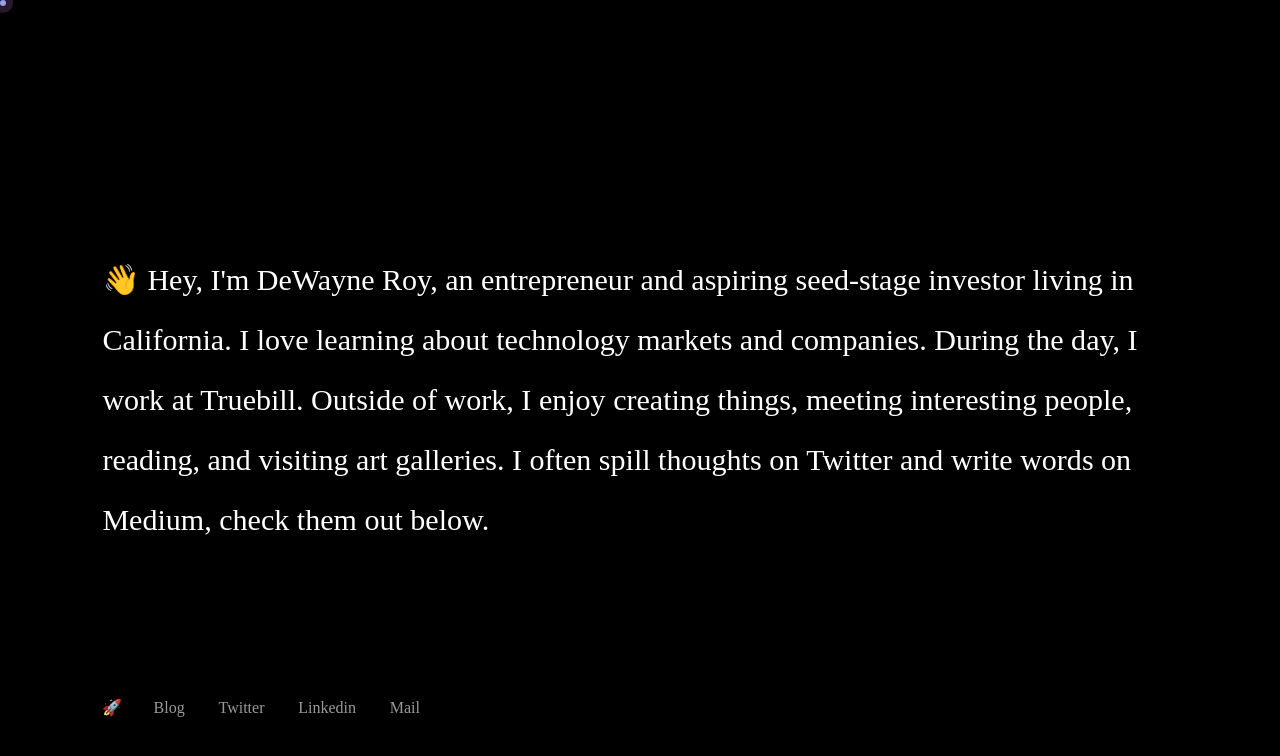
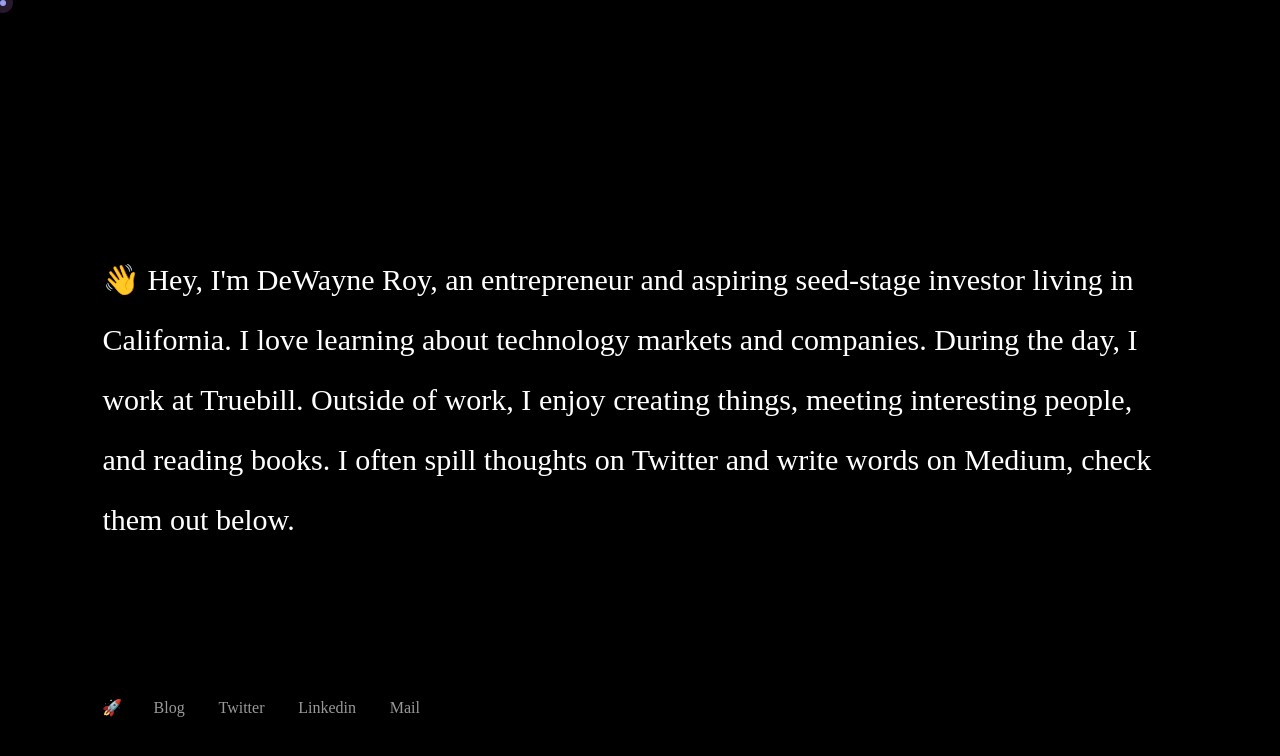
Before and after one commit to dewayneroy/dewayneroy.github.io, a plain HTML site: page index.html in a window 1280 px wide. Drawn offline with Linux system fonts and the light colour scheme; a web font is replaced by a local one.

Commit message:
Update index.html

```diff
--- a/index.html
+++ b/index.html
@@ -884,7 +884,7 @@ li.hover.hovered {
 <div class="cursor-follower hide"></div>
 <div data-title="Wayne's World" class="page--container js-home">
     <h1>Wayne's World</h1>
-    <p class="split hover">👋 Hey, I'm DeWayne Roy, an entrepreneur and aspiring seed-stage investor living in California. I love learning about technology markets and companies. During the day, I work at Truebill. Outside of work, I enjoy creating things, meeting interesting people, reading, and visiting art galleries. I often spill thoughts on Twitter and write words on Medium, check them out below. </p>
+    <p class="split hover">👋 Hey, I'm DeWayne Roy, an entrepreneur and aspiring seed-stage investor living in California. I love learning about technology markets and companies. During the day, I work at Truebill. Outside of work, I enjoy creating things, meeting interesting people, and reading books. I often spill thoughts on Twitter and write words on Medium, check them out below. </p>
     <div class="hide spaceship cur">🚀</div>
     <ul class="socials">
         <li class="hover cur"><a href="https://medium.com/dewayne-roy" target="noopener" class="social hide">Blog</a></li>
```
